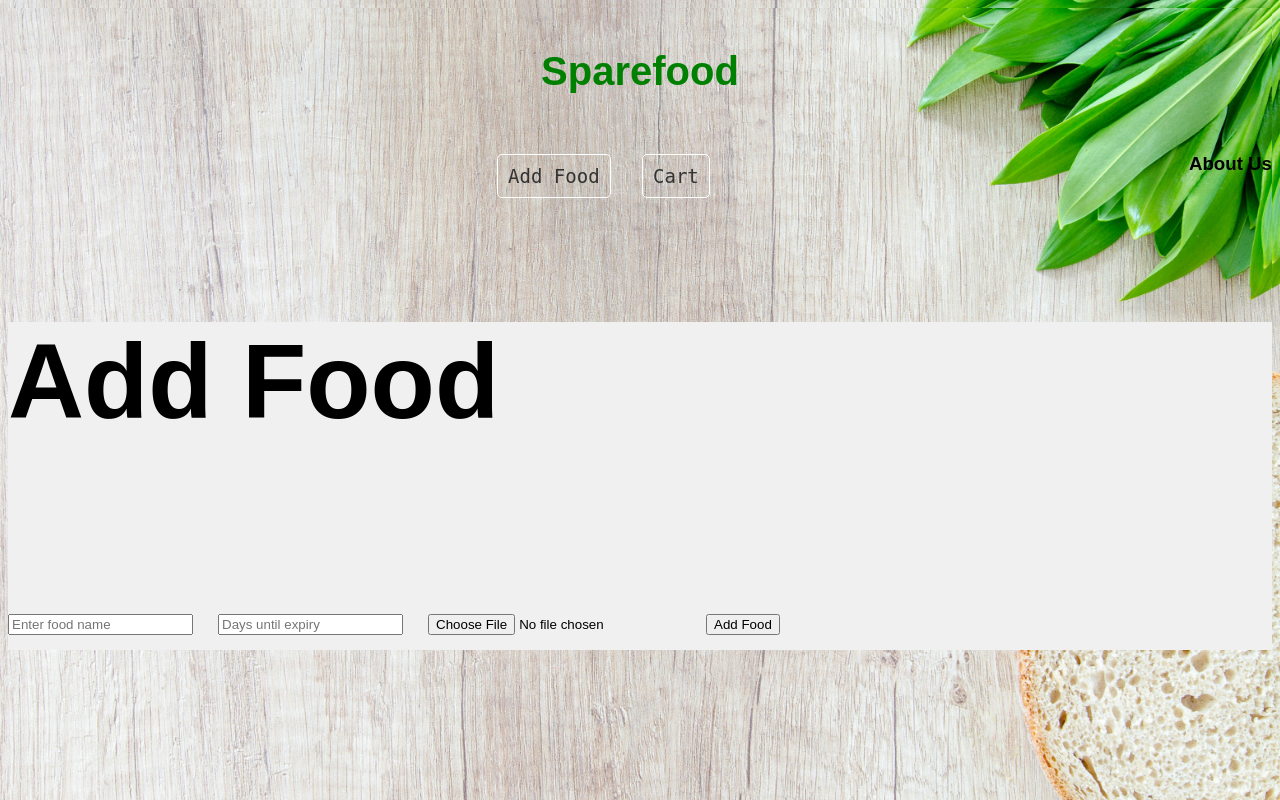
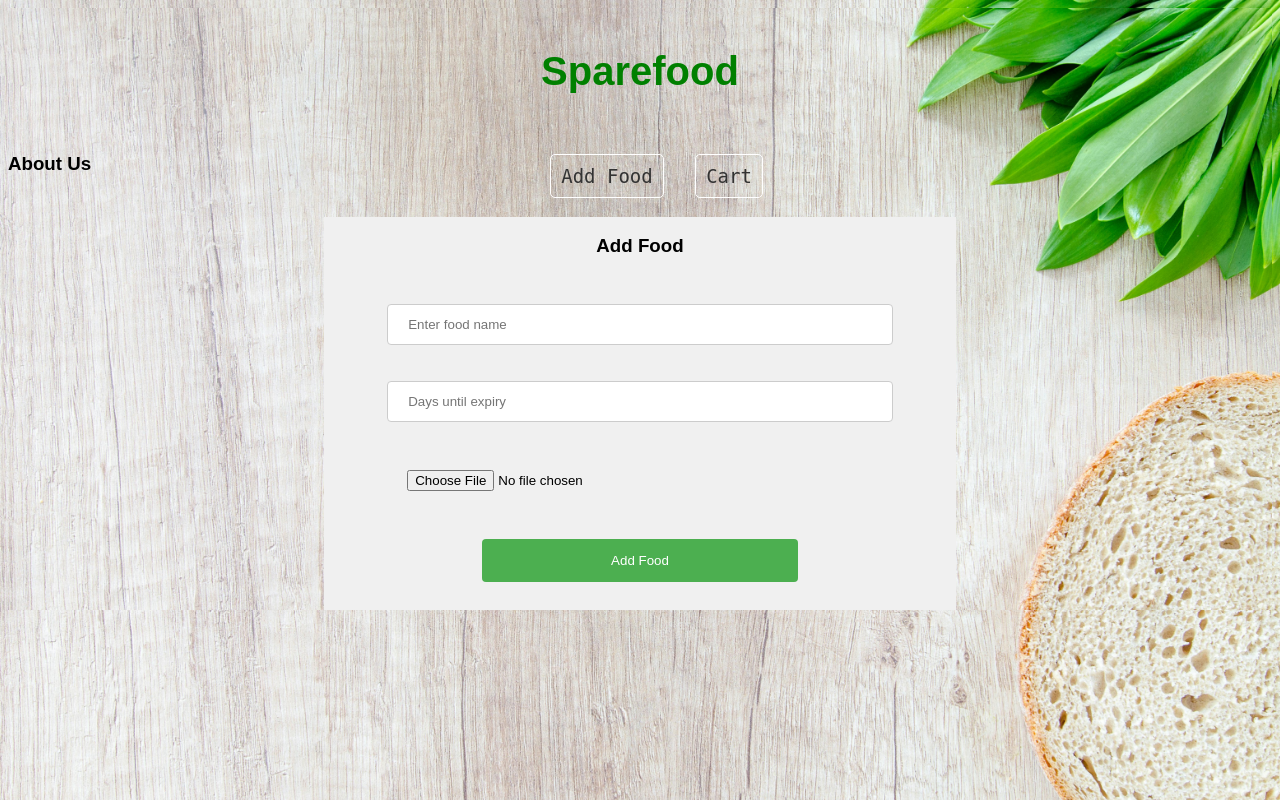
Before and after one commit to markandal/websystem, a PHP site: page / in a window 1280 px wide. Run offline with PHP 8.4, Linux system fonts and the light colour scheme.

Commit message:
v2.0 (css added)
css added

```diff
--- a/style.css
+++ b/style.css
@@ -5,6 +5,7 @@
             background-repeat: no-repeat;
             background-size: cover;
             background-position: fixed;
+
         }
         .logo a{
             text-decoration: none;
@@ -49,10 +50,11 @@
         .about a{
             text-decoration: none;
             color: black;
+            display: flex;
         }
 
         .about{
-            float: right;
+            float: left;
 
         }
 
@@ -64,5 +66,64 @@
 
         .form_container{
             background-color: #f0f0f0;
-            font-size: 90px;
+            display: flex;
+            align-items: center;
+            justify-content: center;
+            height: 100%;
+            width: 50%;
+            margin: 0 auto;
+            flex-direction: column;
+
         }
+        /*form alignment*/
+
+        .add_food{
+            display: flex;
+            width: 100%;
+            flex-direction: column;
+            padding: 20px;
+            align-content: center;
+            align-items: center;
+            gap: 20px;
+        }
+
+        /*form syling*/
+
+        .add_food{
+
+        }
+
+        input[type=text], input[type=number]{
+            width: 80%;
+            padding: 12px 20px;
+            margin: 8px 0;
+            display: inline-block;
+            border: 1px solid #ccc;
+            border-radius: 4px;
+            box-sizing: border-box;
+        }
+
+        input[type=file]{
+            width: 80%;
+            padding: 12px 20px;
+            margin: 8px 0;
+            display: inline-block;
+            border-radius: 4px;
+            box-sizing: border-box;
+
+        }
+
+        input[type=submit]{
+            width: 50%;
+            background-color: #4CAF50;
+            color: white;
+            padding: 14px 20px;
+            margin: 8px 0;
+            border: none;
+            border-radius: 4px;
+            cursor: pointer;
+        }
+
+        input[type=submit]:hover{
+            background-color: #45a049;
+        }
```
Also changed, not shown: index.html (renamed from index.php), 1 other file.
